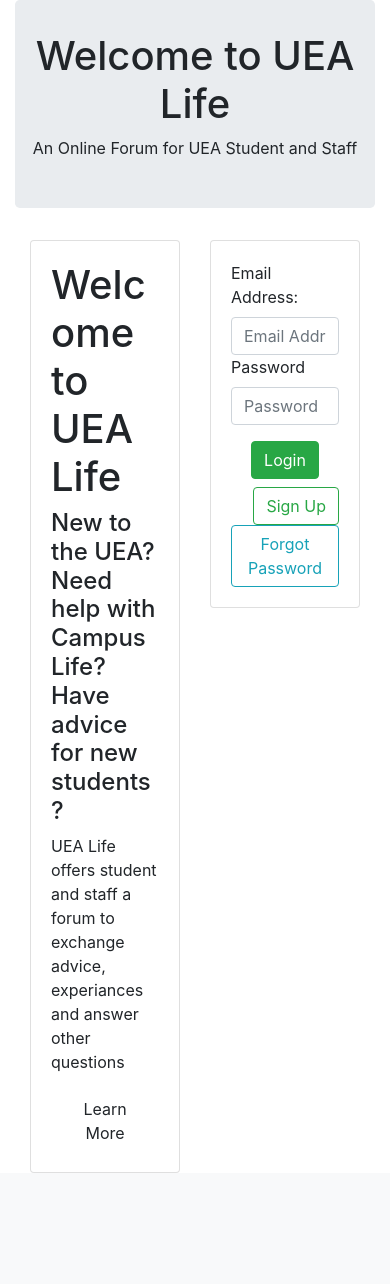
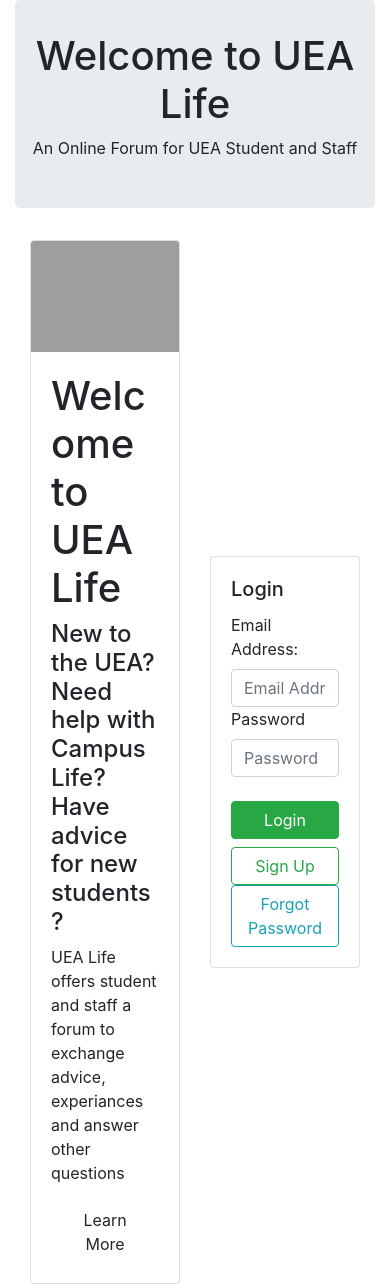
Before and after one commit to sebpapararo/UEA-Life, a Flask app: page / in a window 390 px wide. Shown: the part 56-1340 px from the top of the page. Before the commit the page ends 1229 px from the top, so only its background shows below. Run offline with Flask 2, Linux system fonts and the light colour scheme; some libraries are stand-ins or nearby versions; grey boxes are pictures that could not be loaded.

Commit message:
Index formatting
Added recaptcha to login page, route to register and images.

```diff
--- a/app.py
+++ b/app.py
@@ -15,7 +15,6 @@ sslContext = ('server.crt', 'server.key')
 @app.route('/', methods=['GET'])
 def index():
     return render_template('/index.html', title="UEA Life | Home")
-
 
 @app.route('/login', methods=['GET'])
 def login():
@@ -36,13 +35,15 @@ def createPost():
 def register():
     return render_template('/register.html', title="UEA Life | Register")
 
+# Creates a new user account
+@app.route('/createAccount', methods=[])
+
 
 # Function that verifies a captcha attempt by asking google whether they have verified that attempt
 @app.route('/verifyCaptcha', methods=["POST", "GET"])
 def verifyCaptcha():
     verifyURL = 'https://www.google.com/recaptcha/api/siteverify'
     # The secret key for this captcha generated by google
-    # TODO: 11/02/2020 Need to make a new one for this project
     secret = '6LegU9sUAAAAAJ8BKmaS2y_Z48dDigPDy6X62UF6'
 
     # Encode the parameters required for the request
--- a/templates/index.html
+++ b/templates/index.html
@@ -5,15 +5,23 @@
 
 {% block content %}
 
+<!-- <style>
+    .jumbotron {
+    background-image: url('https://www.uea.ac.uk/documents/2654296/5212779/Accom+ziggurats+banner.jpg/fcc74a2c-eedb-437a-a39f-1d6fa1ccae26?t=1391011295968');
+    background-size: cover;
+    height: 100%;
+  }
+</style> -->
+
 <div class="jumbotron text-center">
   <h1>Welcome to UEA Life</h1>
   <p>An Online Forum for UEA Student and Staff</p>
 </div>
-
 <div class="container">
-  <div class="row">
+  <div class="row row align-items-center">
     <div class="col-6">
       <div class="card">
+        <img class="card-img-top" src="https://www.uea.ac.uk/documents/2654296/5212779/Accom+ziggurats+banner.jpg/fcc74a2c-eedb-437a-a39f-1d6fa1ccae26?t=1391011295968" alt="Card image cap">
         <div class="card-body">
           <h1>Welcome to UEA Life</h1>
           <h4>New to the UEA? Need help with Campus Life? Have advice for new students?</h4>
@@ -25,6 +33,7 @@
     <div class="col-6">
         <div class="card">
           <div class=card-body>
+            <h5 class="card-title">Login</h5>
             <form action="" method="post" role="login-form">
               <div class="form-group">
                 <label for="email"> Email Address: </label>
@@ -32,20 +41,24 @@
                 <label for="password"> Password </label>
                 <input type="password" class="form-control" id="password" name="password" placeholder="Password">
               </div>
-              <div>
-                <div class="row justify-content-center">
-                  <button type="submit" class="btn btn-success">Login</button>
+              <div class="row justify-content-center mt-2">
+                <div class="g-recaptcha" data-sitekey="6LegU9sUAAAAAJDIOyEjYrrbHV5MS4RtzESQcOtk"></div>
+              </div>
+              <div class="row justify-content-center mt-2">
+                <div class="col-sm-5">
+                  <button type="submit" class="btn btn-success btn-block">Login</button>
                 </div>
-                  <div class="row pt-2 justify-content-center">
-                    <div class="col-sm-6">
-                      <button type="submit" class="btn btn-outline-success float-right">Sign Up</button>
-                    </div>
-                    <div class="col-sm-6">
-                      <button type="submit" class="btn btn-outline-info float-left">Forgot Password</button>
-                    </div>
-                  </div>
               </div>
+
             </form>
+            <div class="row pt-2 justify-content-center">
+              <div class="col-sm-5">
+                <a href="/register" class="btn btn-outline-success float-right btn-block">Sign Up</a>
+              </div>
+              <div class="col-sm-5">
+                <button class="btn btn-outline-info float-left btn-block">Forgot Password</button>
+              </div>
+            </div>
           </div>
         </div>
     </div>
```
Also changed, not shown: templates/dashboard.html (+6 -7 lines).
